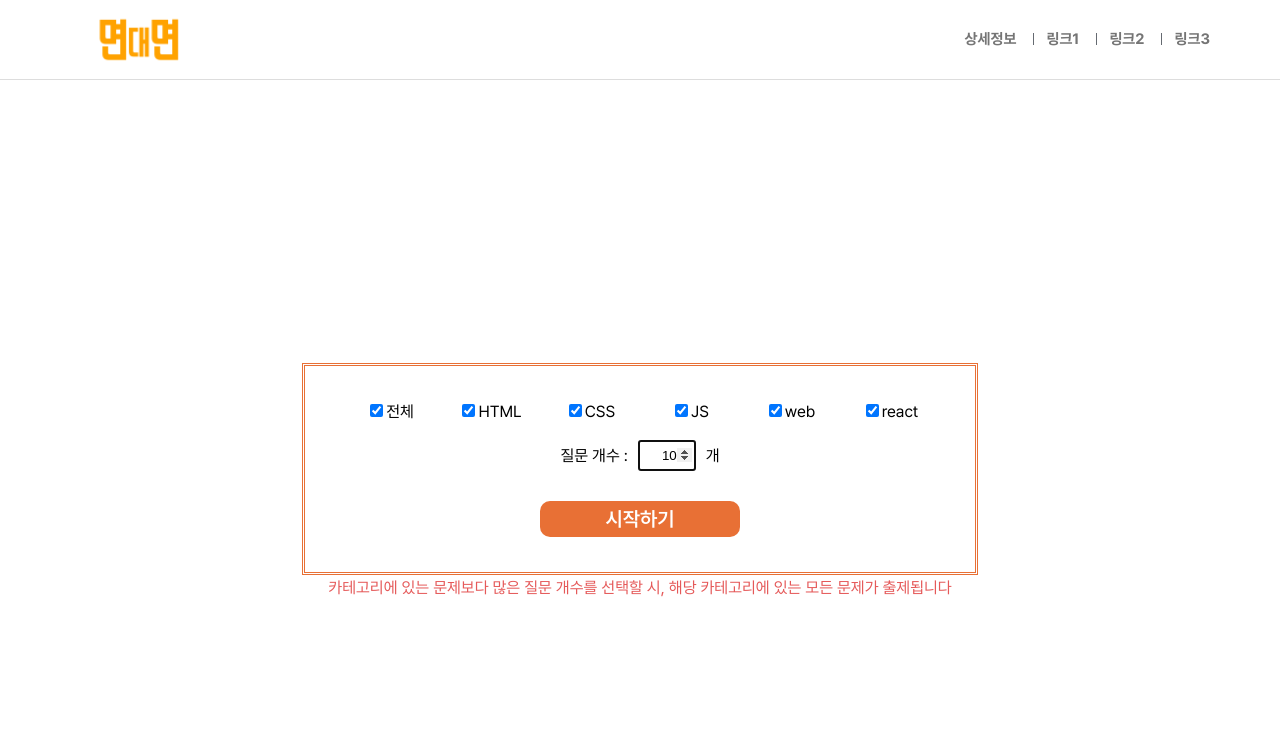
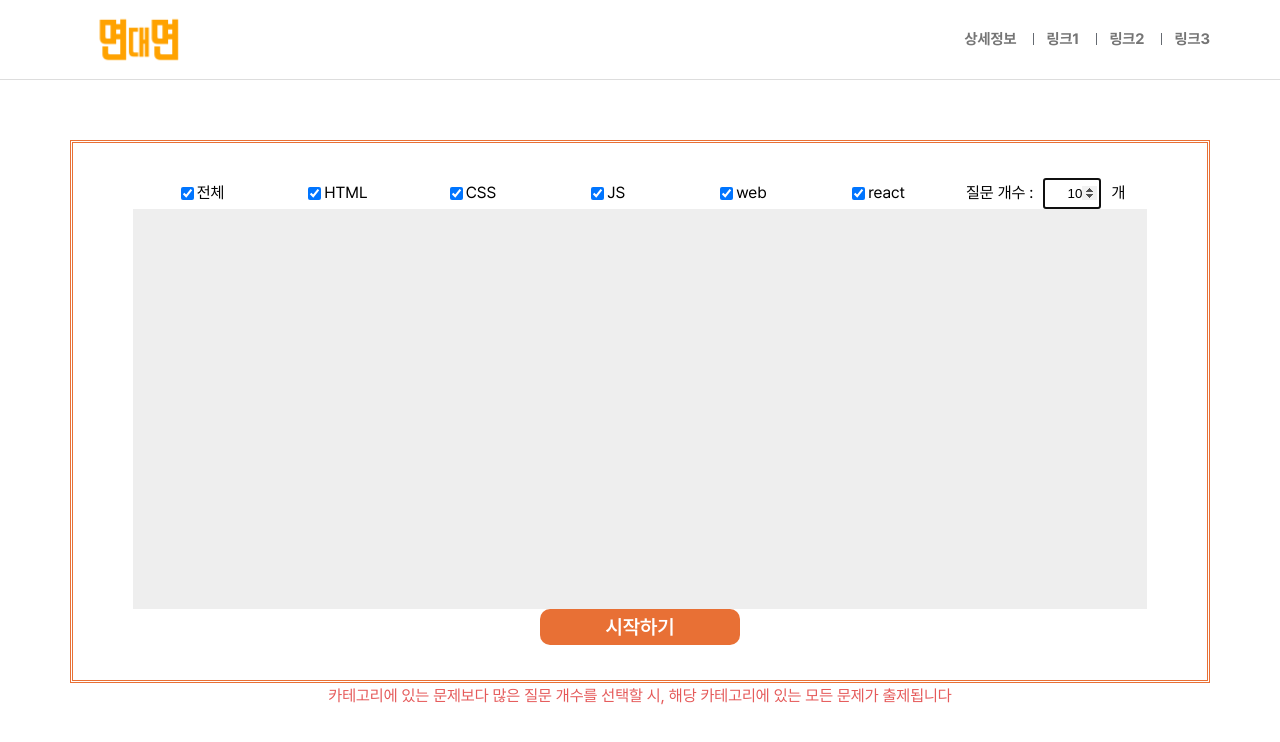
Before and after one commit to Jetty2020/random-interview, a Next.js app: page /random-interview in a window 1280 px wide. Shown: the top 742 px of the page. Built offline with nearby package versions, Linux system fonts and the light colour scheme.

Commit message:
:lipstick: Random interview 페이지 레이아웃에 맞세 UI 수정

```diff
--- a/src/components/ramdom-interview/SettingForm.tsx
+++ b/src/components/ramdom-interview/SettingForm.tsx
@@ -5,6 +5,7 @@ import router from 'next/router';
 import { GRAY_300, PRIMARY_900, RED_300, WHITE } from '@constants/colors';
 import { QUESTIONS } from '@constants/questions';
 import { CATEGORIES } from '@constants/categories';
+import { pxToRem } from '@utils/pxToRem';
 
 interface FormInputs {
   all: boolean;
@@ -134,7 +135,7 @@ export const SettingForm = () => {
   return (
     <>
       <Form onSubmit={handleSubmit(submitCategory)}>
-        <label htmlFor="all">
+        <LabelStyled htmlFor="all">
           <input
             id="all"
             type="checkbox"
@@ -143,8 +144,8 @@ export const SettingForm = () => {
             })}
           />
           전체
-        </label>
-        <label htmlFor="html">
+        </LabelStyled>
+        <LabelStyled htmlFor="html">
           <input
             id="html"
             type="checkbox"
@@ -153,8 +154,8 @@ export const SettingForm = () => {
             })}
           />
           HTML
-        </label>
-        <label htmlFor="css">
+        </LabelStyled>
+        <LabelStyled htmlFor="css">
           <input
             id="css"
             type="checkbox"
@@ -163,8 +164,8 @@ export const SettingForm = () => {
             })}
           />
           CSS
-        </label>
-        <label htmlFor="js">
+        </LabelStyled>
+        <LabelStyled htmlFor="js">
           <input
             id="js"
             type="checkbox"
@@ -173,8 +174,8 @@ export const SettingForm = () => {
             })}
           />
           JS
-        </label>
-        <label htmlFor="web">
+        </LabelStyled>
+        <LabelStyled htmlFor="web">
           <input
             id="web"
             type="checkbox"
@@ -183,12 +184,12 @@ export const SettingForm = () => {
             })}
           />
           web
-        </label>
-        <label htmlFor="react">
+        </LabelStyled>
+        <LabelStyled htmlFor="react">
           <input id="react" type="checkbox" value={1} {...register('react')} />
           react
-        </label>
-        <LabelCount htmlFor="quizCount">
+        </LabelStyled>
+        <LabelStyled htmlFor="quizCount">
           질문 개수 :
           <InputCount
             id="quizCount"
@@ -200,8 +201,9 @@ export const SettingForm = () => {
             })}
           />
           개
-        </LabelCount>
+        </LabelStyled>
         {errMsg ? <TextError>{errMsg}</TextError> : null}
+        <ContainerRecordSetting />
         <BtnSubmit type="submit" disabled={Boolean(errMsg)}>
           시작하기
         </BtnSubmit>
@@ -216,47 +218,46 @@ export const SettingForm = () => {
 
 const Form = styled.form`
   display: grid;
-  grid-template-columns: repeat(6, 1fr);
+  grid-template-columns: repeat(6, 2fr) 3fr;
   text-align: center;
-  width: 600px;
-  margin: 0 auto;
-  padding: 35px;
+  margin: ${pxToRem(60)} auto 0;
+  padding: ${pxToRem(35)} ${pxToRem(60)};
   border: 3px double ${PRIMARY_900};
 `;
 
-const LabelCount = styled.label`
+const LabelStyled = styled.label`
   display: flex;
   align-items: center;
-  grid-column: 1 / span 6;
-  margin: 10px auto 20px;
+  justify-content: center;
+  width: 100%;
 `;
 
 const InputCount = styled.input`
-  width: 50px;
-  height: 25px;
-  margin: 10px;
+  width: ${pxToRem(50)};
+  height: ${pxToRem(25)};
+  margin: 0 ${pxToRem(10)};
   text-align: right;
 `;
 
 const TextError = styled.p`
-  grid-column: 1 / span 6;
+  grid-column: 1 / span 7;
   text-align: center;
-  margin: -20px 0 20px;
-  font-size: 13px;
+  margin: ${pxToRem(-20)} 0 ${pxToRem(20)};
+  font-size: ${pxToRem(13)};
   color: ${RED_300};
 `;
 
 const BtnSubmit = styled.button`
-  grid-column: 1 / span 6;
-  width: 200px;
-  height: 36px;
+  grid-column: 1 / span 7;
+  width: ${pxToRem(200)};
+  height: ${pxToRem(36)};
   margin: 0 auto;
   background-color: ${PRIMARY_900};
-  font-size: 20px;
+  font-size: ${pxToRem(20)};
   font-weight: 600;
   line-height: 1.6;
   color: ${WHITE};
-  border-radius: 10px;
+  border-radius: ${pxToRem(10)};
 
   &:disabled {
     background-color: ${GRAY_300};
@@ -266,4 +267,12 @@ const BtnSubmit = styled.button`
 const Notice = styled.div`
   margin-top: 5px;
   color: ${RED_300};
+  text-align: center;
 `;
+
+const ContainerRecordSetting = styled.div`
+  grid-column: 1 / span 7;
+  width: 100%;
+  height: 50vh;
+  background-color: #eee;
+`;
--- a/src/components/ramdom-interview/StartInterview.tsx
+++ b/src/components/ramdom-interview/StartInterview.tsx
@@ -4,6 +4,7 @@ import { useEffect, useMemo, useState } from 'react';
 import { GRAY_400, PRIMARY_200, PRIMARY_900, WHITE } from '@constants/colors';
 import { CATEGORIES } from '@constants/categories';
 import { QUESTIONS } from '@constants/questions';
+import { pxToRem } from '@utils/pxToRem';
 
 const selectIndex = (totalIndex: number, selectingNumber: number) => {
   const randomIndexArray = [];
@@ -92,7 +93,7 @@ export const StartInterview = () => {
   };
 
   return (
-    <Container>
+    <Section>
       <ListQuestionNum>
         {CATEGORIES.map((ele, idx) => {
           if (questionQueryArr[idx]) {
@@ -108,7 +109,7 @@ export const StartInterview = () => {
           return null;
         })}
       </ListQuestionNum>
-      <Container>
+      <ContainerInterview>
         <ContentQuestion>
           {
             QUESTIONS.filter(
@@ -118,7 +119,7 @@ export const StartInterview = () => {
           }
         </ContentQuestion>
         <Video />
-      </Container>
+      </ContainerInterview>
       <BtnContainer>
         <Btn type="button">종료하기</Btn>
         <Btn type="button" onClick={handleNextQuestion}>
@@ -129,14 +130,15 @@ export const StartInterview = () => {
             : '다음 질문'}
         </Btn>
       </BtnContainer>
-    </Container>
+    </Section>
   );
 };
 
-const Container = styled.section`
+const Section = styled.section`
   display: flex;
   flex-direction: column;
   align-items: center;
+  margin-top: ${pxToRem(35)};
 `;
 
 const ListQuestionNum = styled.ul`
@@ -149,40 +151,47 @@ const ItemQuestionNum = styled.li`
   flex-direction: column;
   justify-content: center;
   align-items: center;
-  width: 67px;
-  height: 55px;
+  width: ${pxToRem(67)};
+  height: ${pxToRem(55)};
   background-color: ${PRIMARY_200};
-  border-radius: 15px;
+  border-radius: ${pxToRem(15)};
 
   & + & {
-    margin-left: 15px;
+    margin-left: ${pxToRem(15)};
   }
 `;
+
+const ContainerInterview = styled.div`
+  display: flex;
+  flex-direction: column;
+  align-items: center;
+`;
+
 const TitleCategory = styled.span`
-  font-size: 17px;
+  font-size: ${pxToRem(17)};
   font-weight: 500;
   margin-bottom: 3px;
 `;
 
 const ContentQuestion = styled.p`
-  font-size: 20px;
+  font-size: ${pxToRem(20)};
   text-align: center;
-  margin-top: 40px;
+  margin-top: ${pxToRem(40)};
 `;
 
 const Video = styled.div`
   width: 500px;
   height: 400px;
   background-color: ${GRAY_400};
-  margin-top: 40px;
+  margin-top: ${pxToRem(40)};
 `;
 
 const Btn = styled.button`
-  width: 160px;
-  height: 36px;
+  width: ${pxToRem(160)};
+  height: ${pxToRem(36)};
   margin: 0 auto;
   background-color: ${PRIMARY_900};
-  font-size: 18px;
+  font-size: ${pxToRem(18)};
   font-weight: 500;
   line-height: 1.6;
   color: ${WHITE};
@@ -191,6 +200,6 @@ const Btn = styled.button`
 
 const BtnContainer = styled.div`
   display: flex;
-  width: 500px;
-  margin-top: 50px;
+  width: ${pxToRem(500)};
+  margin-top: ${pxToRem(50)};
 `;
--- a/src/pages/random-interview/index.tsx
+++ b/src/pages/random-interview/index.tsx
@@ -1,10 +1,10 @@
-import styled from '@emotion/styled';
 import { NextPage } from 'next';
 import { useRouter } from 'next/router';
 import PageTitle from '@components/common/PageTitle';
 import { SettingForm } from '@components/ramdom-interview/SettingForm';
 import { StartInterview } from '@components/ramdom-interview/StartInterview';
 import { QuestionList } from '@components/ramdom-interview/QuestionList';
+import ContainerPage from '@components/common/ContainerPage';
 
 const RandomInterview: NextPage = () => {
   const router = useRouter();
@@ -23,16 +23,8 @@ const RandomInterview: NextPage = () => {
   return (
     <>
       <PageTitle title="랜덤 면접" />
-      <ContainerForm>{page()}</ContainerForm>
+      <ContainerPage>{page()}</ContainerPage>
     </>
   );
 };
 export default RandomInterview;
-
-const ContainerForm = styled.main`
-  display: flex;
-  flex-direction: column;
-  height: 100vh;
-  justify-content: center;
-  align-items: center;
-`;
```
